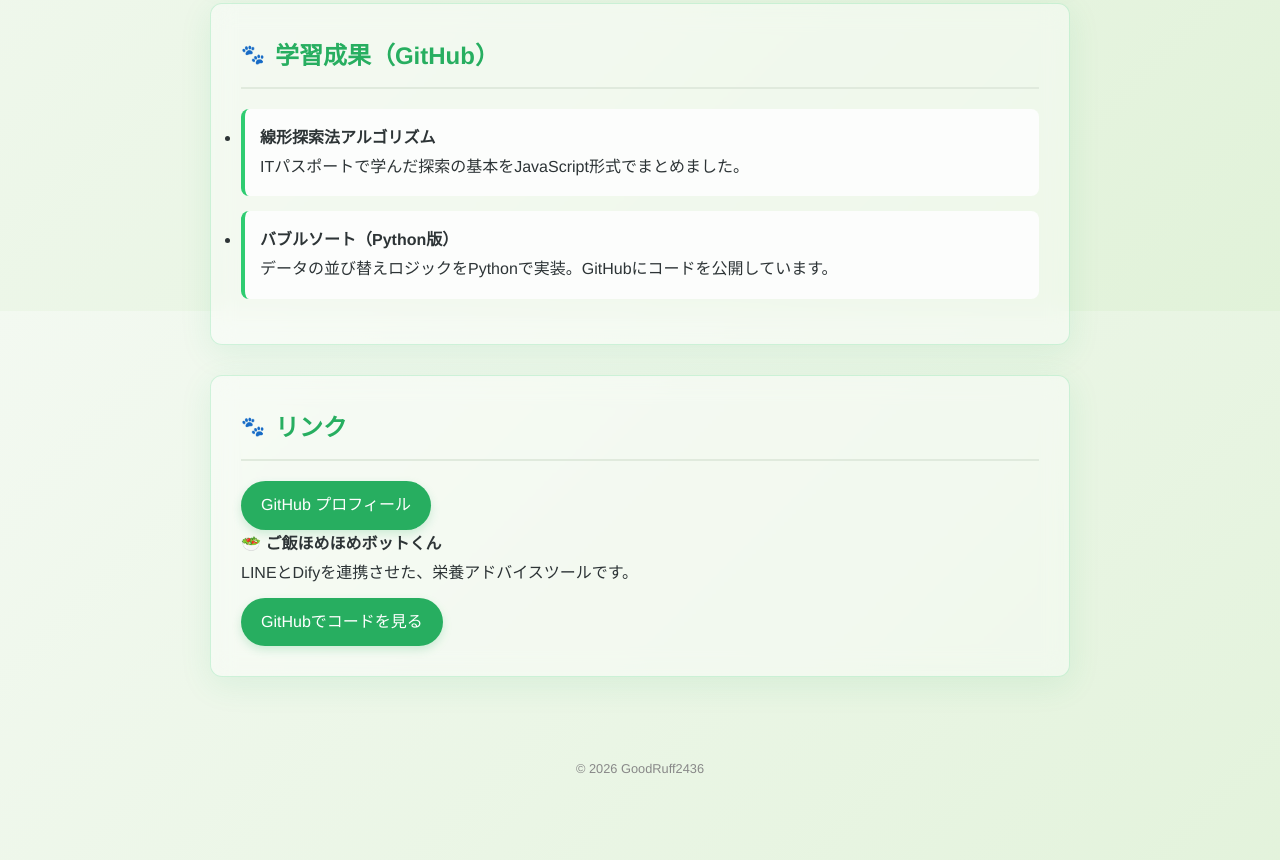
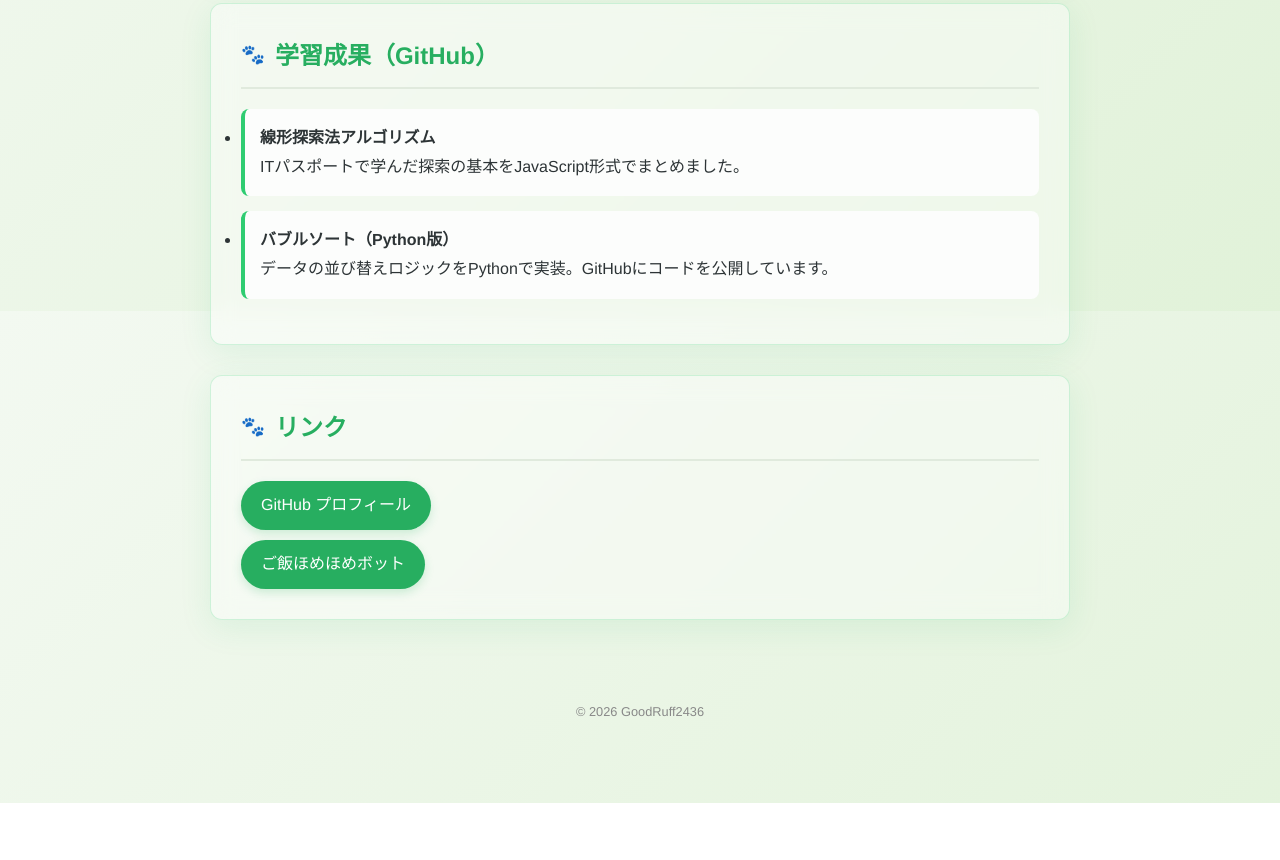
Before and after one commit to GoodRuff2436/Portfolio, a plain HTML site: page index.html in a window 1280 px wide. Shown: the part 489-1349 px from the top of the page. After the commit the page ends 1292 px from the top, so only its background shows below. Drawn offline with Linux system fonts and the light colour scheme; some packages are replaced by stand-ins of ours.

Commit message:
Update description and link for ご飯ほめほめボット

```diff
--- a/index.html
+++ b/index.html
@@ -47,9 +47,7 @@
     </p>
 
     <p>
-        <strong>🥗 ご飯ほめほめボットくん</strong><br>
-        LINEとDifyを連携させた、栄養アドバイスツールです。<br>
-        <a href="https://github.com/goodruff2436/Food-Reviewer" target="_blank" style="margin-top: 10px;">GitHubでコードを見る</a>
+        <a href="https://line.me/R/ti/p/@416fxvyz" target="_blank" style="margin-top: 10px;">ご飯ほめほめボット</a>
     </p>
     </section>
 
```
